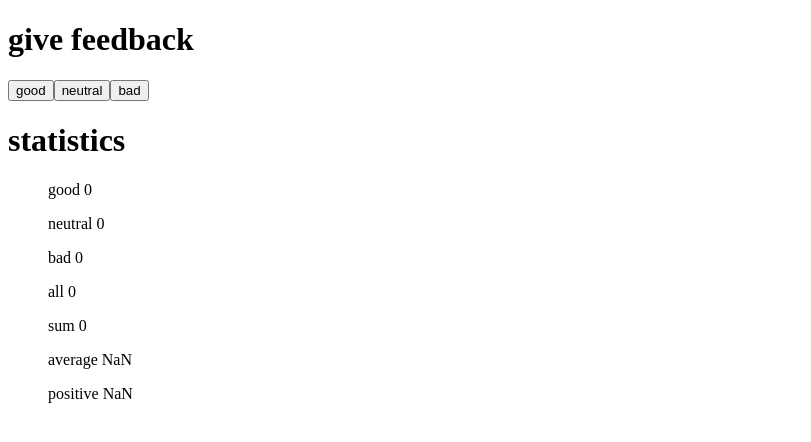
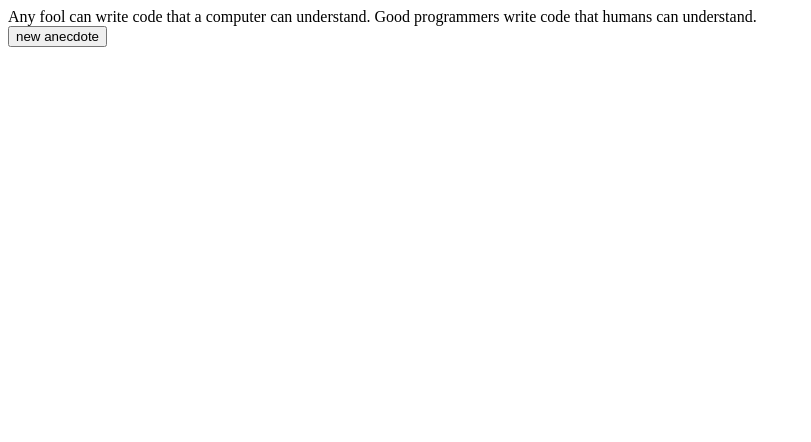
Before and after one commit to markdenardo/unicafe-exercises, a React (Create React App) app: page / in a window 1280 px wide. Shown: the top 442 px of the page, without its empty margins (0-811 px from the left). Built offline with nearby package versions, Linux system fonts and the light colour scheme.

Commit message:
solution 1.12

```diff
--- a/src/index.js
+++ b/src/index.js
@@ -1,70 +1,104 @@
 import React, { useState, useEffect } from 'react'
 import ReactDOM from 'react-dom'
 
-const App = () => {
-  // save clicks of each button to its own state
-  const [good, setGood] = useState(0)
-  const [neutral, setNeutral] = useState(0)
-  const [bad, setBad] = useState(0)
-  const [all, setAll] = useState(0)
-  const [sum, setSum] = useState(0)
-  const [average, setAverage] = useState(0)
-  const [positive, setPositive] = useState(0)
+// const App = () => {
+//   // save clicks of each button to its own state
+//   const [good, setGood] = useState(0)
+//   const [neutral, setNeutral] = useState(0)
+//   const [bad, setBad] = useState(0)
+//   const [all, setAll] = useState(0)
+//   const [sum, setSum] = useState(0)
+//   const [average, setAverage] = useState(0)
+//   const [positive, setPositive] = useState(0)
 
-  const calculateAverage = () => {
 
+//   const goodValue = () => {
+//     console.log('clicked')
+//     setGood(good+1)
+//     setAll(all+1)
+//     setSum(sum+1)
+
+//   }
+//   const neutralValue = () => {
+//     console.log('clicked')
+//     setNeutral(neutral+1)
+//     setAll(all + 1)
+//     setSum(sum+0)
+//   }
+
+//   const badValue = () => {
+//     console.log('clicked')
+//     setBad(bad+1)
+//     setAll(all + 1)
+//     setSum(sum-1)
+//   }
+
+//   const setStats = () => {
+//       console.log(all)
+//       setAverage(sum / all)
+//       setPositive(sum / good * 100)
+
+//   }
+
+//   useEffect(setStats, [all, good, sum])
+
+//   return (
+//     <div>
+//       <h1>give feedback</h1>
+
+//       <button onClick={() => goodValue()} text="good">good</button>
+//       <button onClick={() => neutralValue()} text="neutral" >neutral</button>
+//       <button onClick={() => badValue()} text="bad">bad</button>
+
+//       <h1>statistics</h1>
+//       <ul>good {good}</ul>
+//       <ul>neutral {neutral}</ul>
+//       <ul>bad {bad}</ul>
+//       <ul>all {all}</ul>
+//       <ul>sum {sum}</ul>
+//       <ul>average {average}</ul>
+//       <ul>positive {positive}</ul>
+//     </div>
+//   )
+// }
+
+const App = (props) => {
+
+  const [selected, setSelected] = useState(0)
+
+  function getRandomInt(max) {
+    return Math.floor(Math.random() * Math.floor(max));
   }
 
-  const goodValue = () => {
-    console.log('clicked')
-    setGood(good+1)
-    setAll(all+1)
-    setSum(sum+1)
-
-  }
-  const neutralValue = () => {
-    console.log('clicked')
-    setNeutral(neutral+1)
-    setAll(all + 1)
-    setSum(sum+0)
+  const random = () => {
+   let index = props.anecdotes.length
+      if (index !== undefined){
+        setSelected(getRandomInt(index))
+        console.log(selected)
+      }
   }
 
-  const badValue = () => {
-    console.log('clicked')
-    setBad(bad+1)
-    setAll(all + 1)
-    setSum(sum-1)
-  }
-
-  const setStats = () => {
-      console.log(all)
-      setAverage(sum / all)
-      setPositive(sum / good * 100)
-
-  }
-
-  useEffect(setStats, [all, good, sum])
+  useEffect (random, [])
 
   return (
     <div>
-      <h1>give feedback</h1>
-
-      <button onClick={() => goodValue()} text="good">good</button>
-      <button onClick={() => neutralValue()} text="neutral" >neutral</button>
-      <button onClick={() => badValue()} text="bad">bad</button>
-
-      <h1>statistics</h1>
-      <ul>good {good}</ul>
-      <ul>neutral {neutral}</ul>
-      <ul>bad {bad}</ul>
-      <ul>all {all}</ul>
-      <ul>sum {sum}</ul>
-      <ul>average {average}</ul>
-      <ul>positive {positive}</ul>
+      {props.anecdotes[selected]}<br/>
+      <button onClick={()=>random()}>new anecdote</button>
     </div>
   )
 }
 
-ReactDOM.render(<App />,
+const anecdotes = [
+  'If it hurts, do it more often',
+  'Adding manpower to a late software project makes it later!',
+  'The first 90 percent of the code accounts for the first 90 percent of the development time...The remaining 10 percent of the code accounts for the other 90 percent of the development time.',
+  'Any fool can write code that a computer can understand. Good programmers write code that humans can understand.',
+  'Premature optimization is the root of all evil.',
+  'Debugging is twice as hard as writing the code in the first place. Therefore, if you write the code as cleverly as possible, you are, by definition, not smart enough to debug it.'
+]
+
+
+ReactDOM.render(
+  <App anecdotes={anecdotes} />,
   document.getElementById('root')
 )
```
Also changed, not shown: 1 other file (tests, documents, lock files or other folders).
